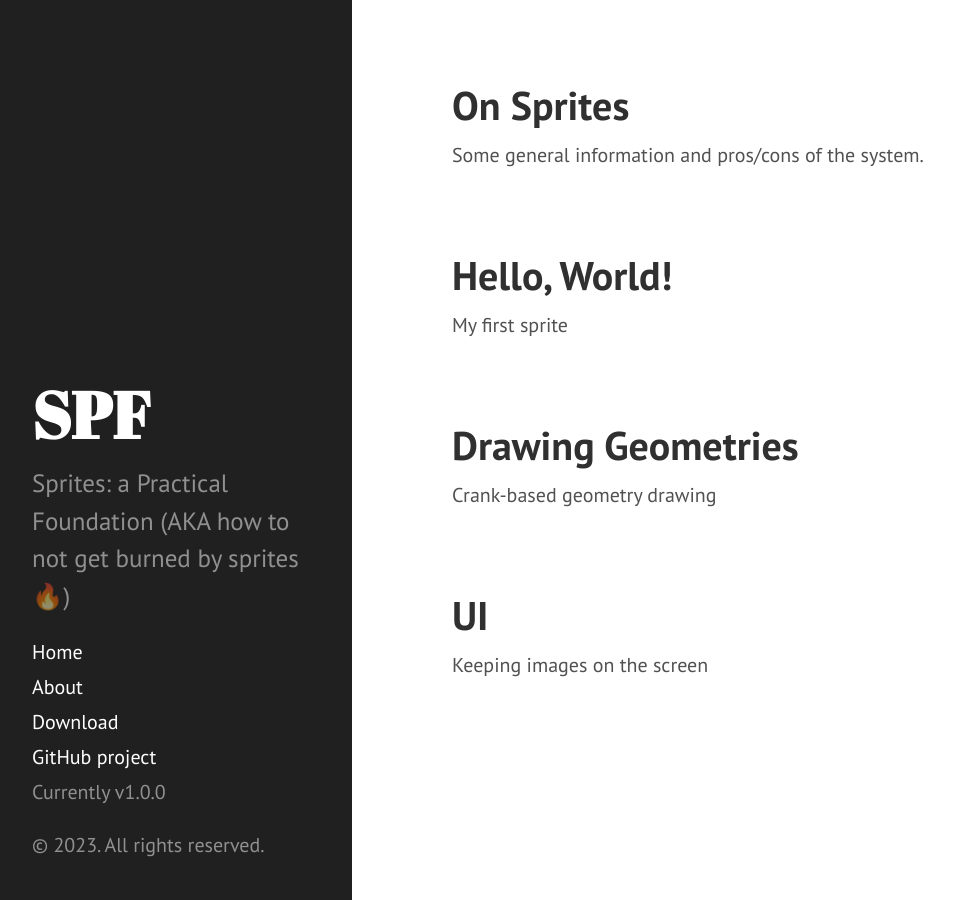
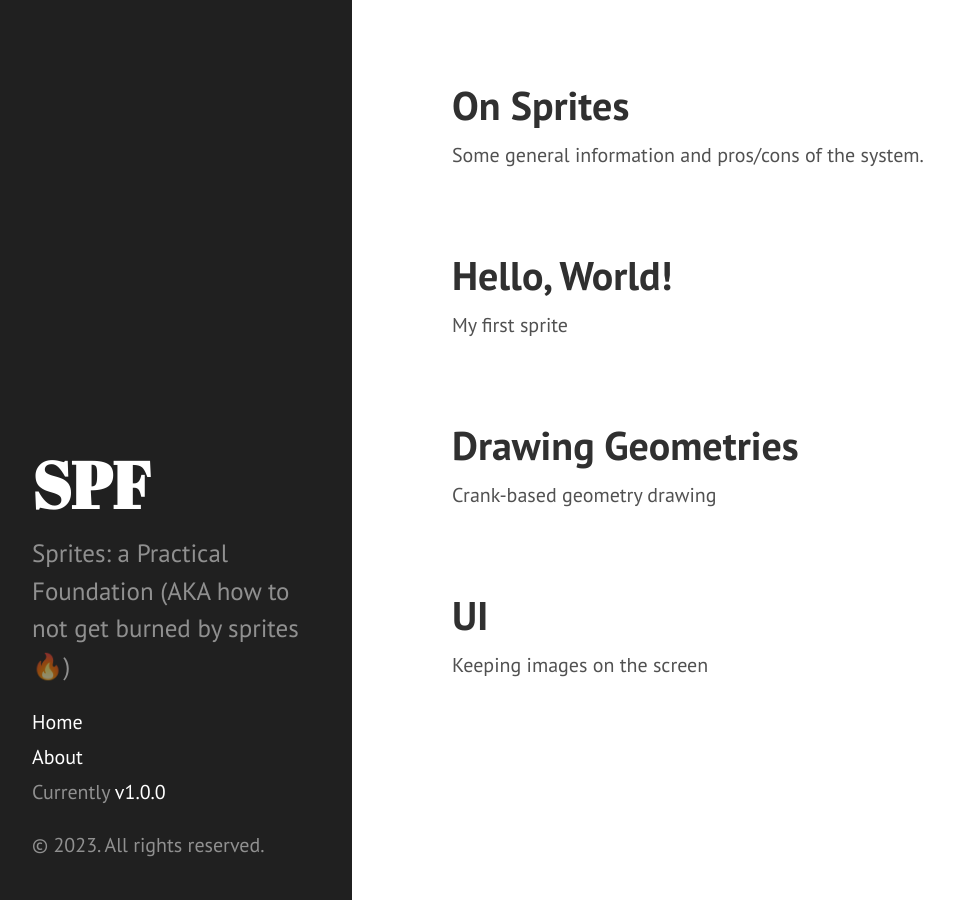
Before and after one commit to GammaGames/spf, a Jekyll site: the page built from index.html, in a window 1280 px wide. Shown: the whole page, without its empty margins (8-961 px from the left). Built offline with Jekyll 4.4.1, drawn with Linux system fonts in a browser that asks for light colours; Markdown is read by kramdown in place of the engine named in the settings.

Commit message:
cleanup sidebar

```diff
--- a/_includes/sidebar.html
+++ b/_includes/sidebar.html
@@ -32,9 +32,7 @@
         {% endif %}
       {% endfor %}
 
-      <a class="sidebar-nav-item" href="{{ site.github.repo }}/archive/v{{ site.version }}.zip">Download</a>
-      <a class="sidebar-nav-item" href="{{ site.github.repo }}">GitHub project</a>
-      <span class="sidebar-nav-item">Currently v{{ site.version }}</span>
+      <span class="sidebar-nav-item">Currently <a href="{{ site.github.repo }}">v{{ site.version }}</a></span>
     </nav>
 
     <p>&copy; {{ site.time | date: '%Y' }}. All rights reserved.</p>
```
